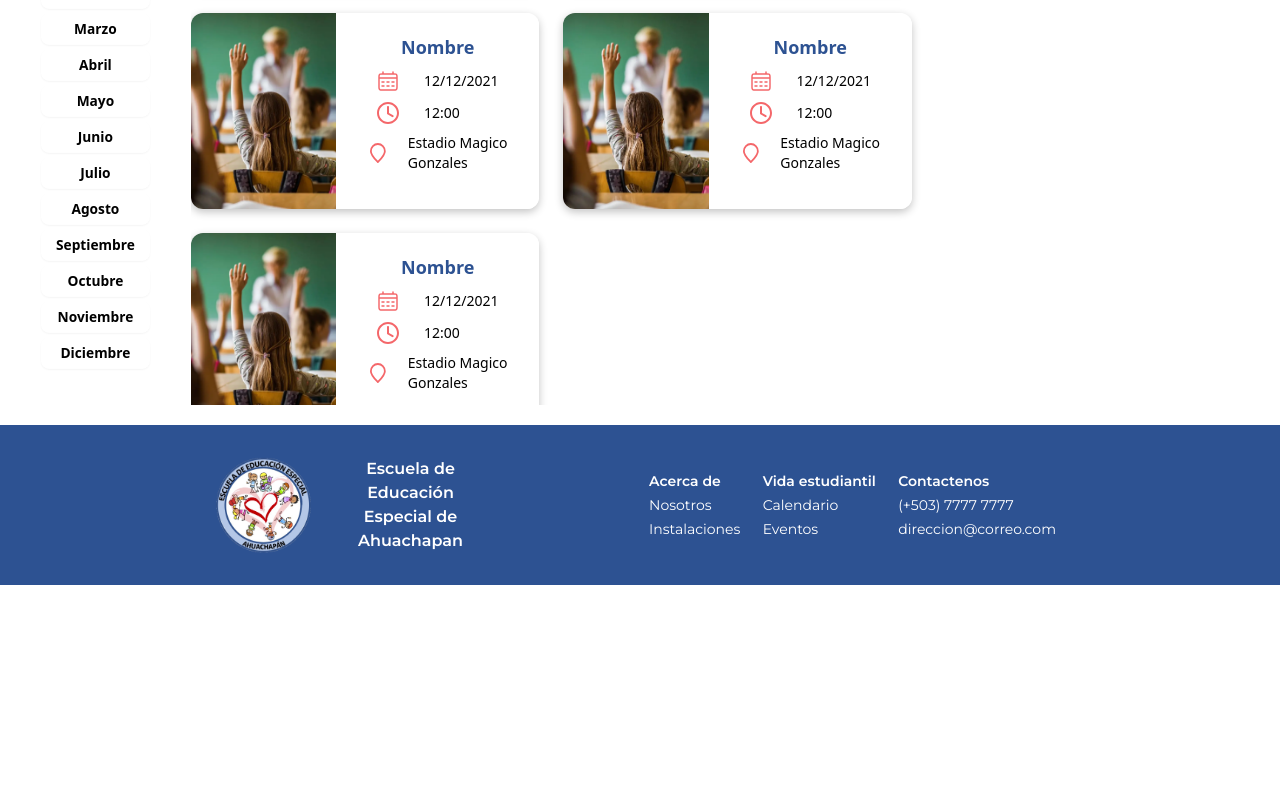
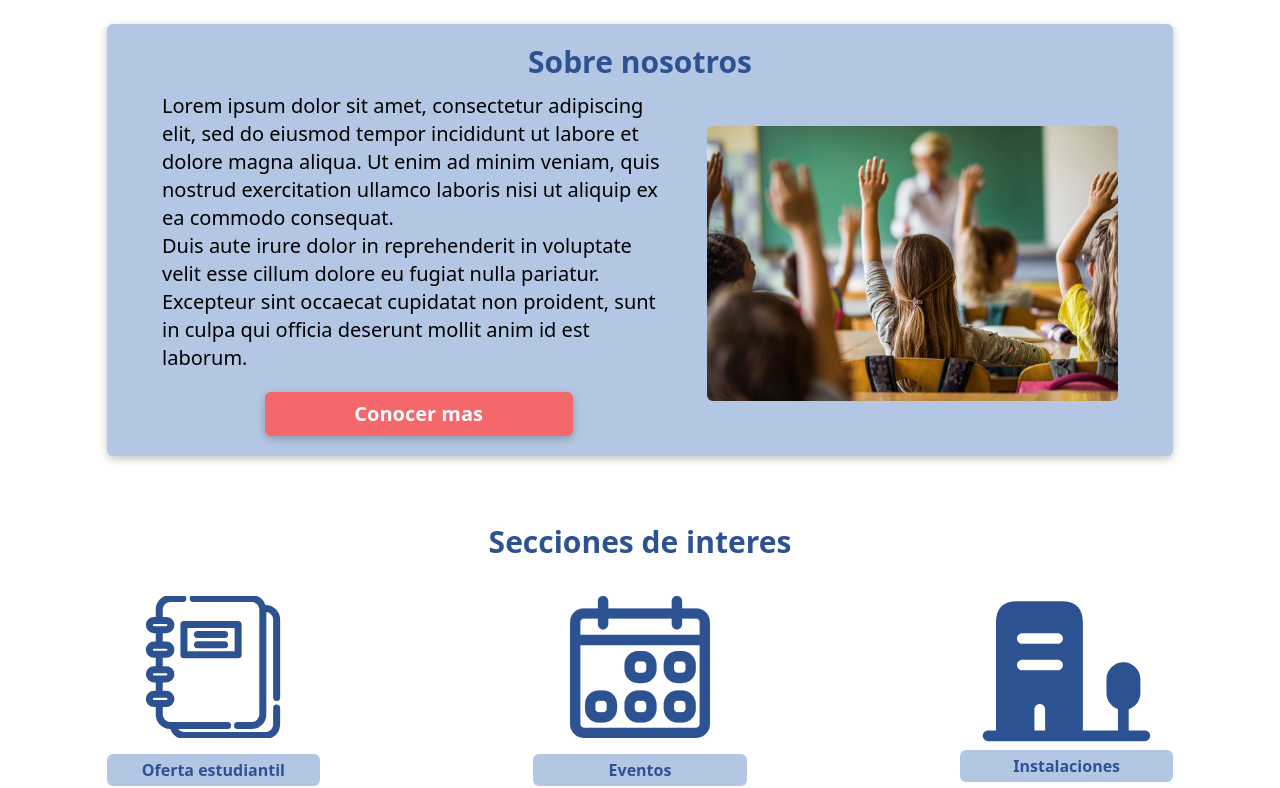
Before and after one commit to eeeahuachapan/EEEA-Website, a React (Vite) app: page / in a window 1280 px wide. Shown: the part 355-1143 px from the top of the page. Before the commit the page ends 940 px from the top, so only its background shows below. Built offline with nearby package versions, Linux system fonts and the light colour scheme.

Commit message:
feat: add routing to all pages :sparkles:

```diff
--- a/package.json
+++ b/package.json
@@ -11,7 +11,8 @@
   },
   "dependencies": {
     "react": "^18.2.0",
-    "react-dom": "^18.2.0"
+    "react-dom": "^18.2.0",
+    "react-router-dom": "^6.23.0"
   },
   "devDependencies": {
     "@types/react": "^18.2.64",
--- a/src/App.jsx
+++ b/src/App.jsx
@@ -4,13 +4,24 @@ import Calendar from "./pages/calendar/Calendar"
 import AboutUs from "./pages/aboutus/AboutUs"
 import Events from "./pages/events/Events"
 import ContactUs from "./pages/contactUs/ContactUs"
+import { BrowserRouter, Route, Routes } from "react-router-dom"
 
 function App() {
 
   return (
-    <>
-      <Events />
-    </>
+    <BrowserRouter>
+    <Routes>
+        <Route path="/" Component={Home} />
+        <Route path="/AboutUs" Component={AboutUs} />
+        <Route path="/Facilities" Component={Facilities} />
+        <Route path="/Calendar" Component={Calendar} />
+        <Route path="/Events" Component={Events} />
+        <Route path="/ContactUs" Component={ContactUs} />
+        <Route path="/*" Component={Home} />
+
+      </Routes>
+
+    </BrowserRouter>
   )
 }
 
--- a/src/components/calendarItem/CalendarItem.jsx
+++ b/src/components/calendarItem/CalendarItem.jsx
@@ -1,6 +1,6 @@
 function CalendarItem() {
     return (
-        <div className="card card-side bg-base-100 shadow-[rgba(0,_0,_0,_0.24)_0px_3px_8px] h-fit">
+        <div className="card card-side bg-base-100 shadow-[rgba(0,_0,_0,_0.24)_0px_3px_8px] h-fit -z-10">
             <div className="flex items-center rounded-l-xl justify-center text-xs lg:text-sm text-center font-semibold p-3 w-52 lg:w-40 bg-accent text-white">30 de Septiembre</div>
             <div className="card-body rounded-r-xl text-xs lg:text-sm bg-white">
                 <p>Lorem ipsum dolor sit amet consectetur adipisicing elit. Lorem ipsum dolor sit, amet consectetur adipisicing elit.</p>
--- a/src/components/navbar/Navbar.jsx
+++ b/src/components/navbar/Navbar.jsx
@@ -1,4 +1,5 @@
 import React from 'react'
+import { Link } from 'react-router-dom'
 
 function Navbar() {
   return (
@@ -21,20 +22,20 @@ function Navbar() {
         <div className='navbar-end w-full flex gap-3 pr-8 '>
        <ul className="menu menu-horizontal  px-1 text-sm gap-5 lg:flex hidden">
 
-       <li><a className=' hover:bg-slate-100'>Inicio</a></li>
+       <li><Link to='/' className=' hover:bg-slate-100'>Inicio</Link></li>
         <li className='' tabIndex={0}>
           <details>
             <summary className='font-Montserrat  hover:bg-slate-100'>Acerca de</summary>
             <ul className="p-2 w-40 bg-white">
             <li>
-                <div className=' hover:bg-slate-100'>
+                <Link to='/aboutus' className=' hover:bg-slate-100'>
                   Nosotros
-                </div>
+                </Link>
               </li>
               <li className=' hover:bg-slate-100'>
-                <div>
+                <Link to='/facilities'>
                   Instalaciones
-                </div>
+                </Link>
               </li>
 
             </ul>
@@ -46,12 +47,12 @@ function Navbar() {
           <details>
             <summary className=' hover:bg-slate-100'>Vida estudiantil</summary>
             <ul className="p-2 bg-white w-40 ">
-              <li ><a  className='hover:bg-slate-100 '>Calendario</a></li>
-              <li><a className=' hover:bg-slate-100'>Eventos</a></li>
+              <li ><Link to='/calendar'  className='hover:bg-slate-100 '>Calendario</Link></li>
+              <li><Link to='/events' className=' hover:bg-slate-100'>Eventos</Link></li>
             </ul>
           </details>
         </li>
-        <li><a className=' hover:bg-slate-100'>Contactenos</a></li>
+        <li><Link to='/contactus' className=' hover:bg-slate-100'>Contactenos</Link></li>
       </ul>
        </div>
       </div>
@@ -67,29 +68,29 @@ function Navbar() {
             <summary>Acerca de</summary>
             <ul className="p-2">
               <li>
-                <div>
+                <Link to='/aboutus' >
                   Nosotros
-                </div>
+                </Link>
               </li>
               <li>
-                <div>
+                <Link to='/facilities'>
                   Instalaciones
-                </div>
+                </Link>
               </li>
             </ul>
           </details>
         </li>
+        <li><a>Oferta academica</a></li>
         <li tabIndex={0}>
           <details>
             <summary>Vida estudiantil</summary>
             <ul className="p-2">
-              <li><a>Oferta academica</a></li>
-              <li><a>Contactenos</a></li>
+              <li><Link to='/calendar'>Calendario</Link></li>
+              <li><Link to='/events'>Eventos</Link></li>
             </ul>
           </details>
         </li>
-        <li><a>Careers</a></li>
-        <li><a>About</a></li>
+        <li><Link to='/concatus'>Contactenos</Link></li>
 
 
       </ul>
--- a/src/pages/aboutus/AboutUs.jsx
+++ b/src/pages/aboutus/AboutUs.jsx
@@ -38,7 +38,7 @@ function AboutUs() {
     <p className='px-5 text-sm lg:text-base'>Lorem ipsum dolor sit amet consectetur adipisicing elit. Ullam maiores officia, soluta quae doloremque repudiandae reprehenderit quisquam reiciendis! Officiis voluptatem itaque incidunt maxime delectus cupiditate ullam eaque deleniti corporis voluptatibus?
     <br/> <br/> Lorem, ipsum dolor sit amet consectetur adipisicing elit. Expedita nobis in quas necessitatibus, qui natus, inventore magni debitis eius doloribus repellat nihil laboriosam architecto dolor quia dignissimos ratione itaque quidem. </p>
 
-    <img src="/src/assets/Imagen2.webp" alt="" className='w-11/12 h-1/3 object-cover rounded-lg lg:h-full'/>
+    <img src="/src/assets/Imagen2.webp" alt="" className='w-11/12 h-1/3 object-cover rounded-lg lg:h-full lg:w-1/3'/>
     </section>
 
 
```
Also changed, not shown: 1 other file (tests, documents, lock files or other folders).
